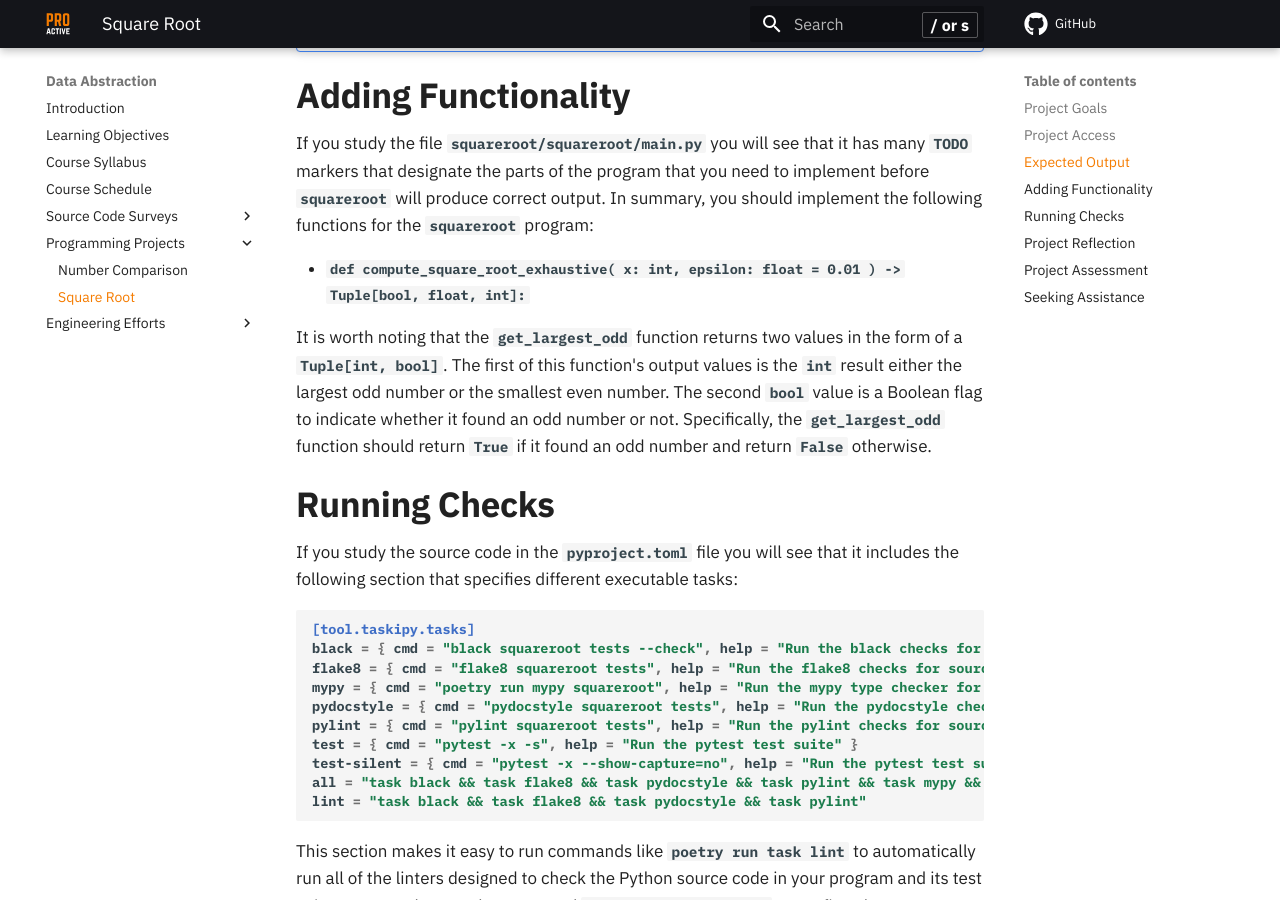
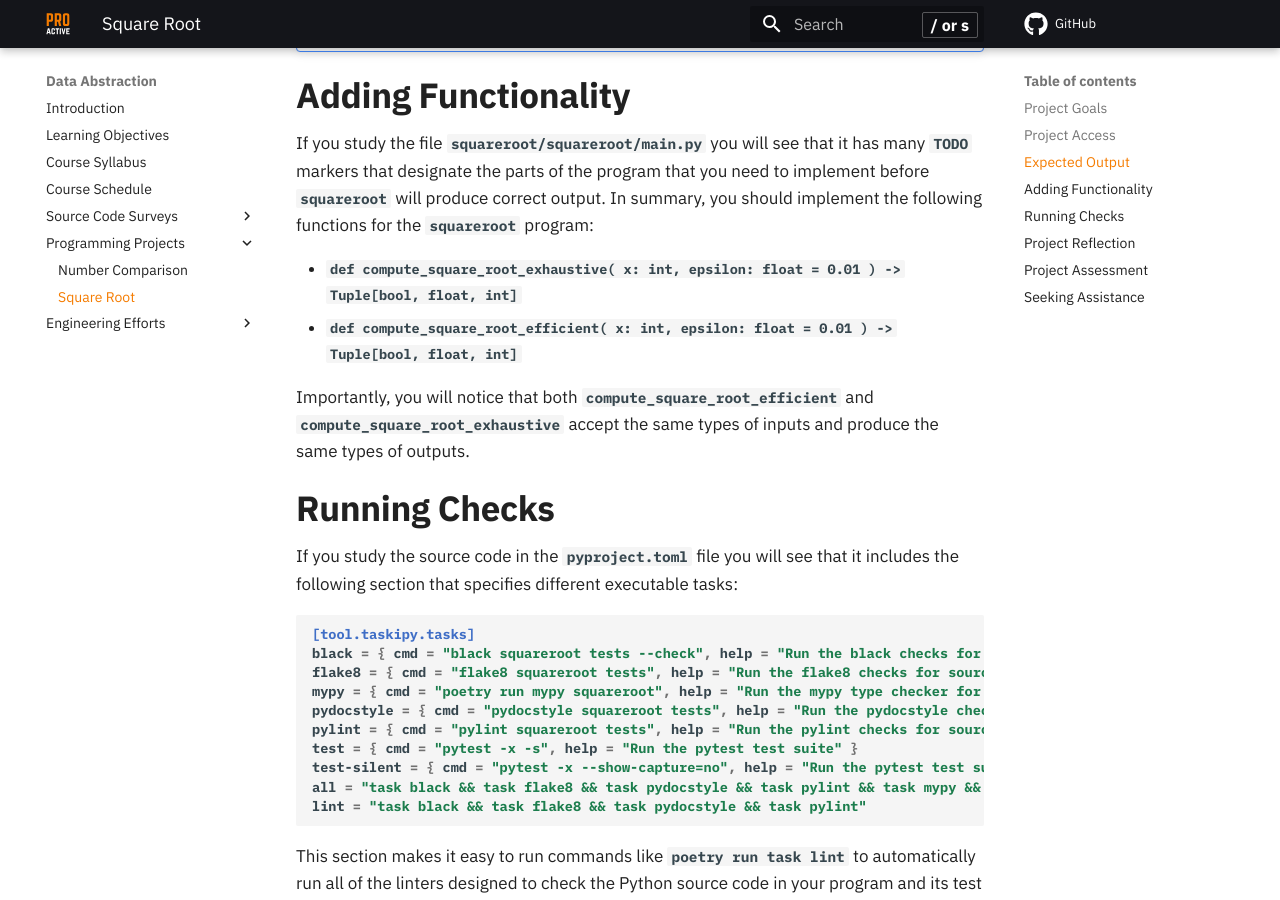
Before and after one commit to ProactiveProgrammers/www.proactiveprogrammers.com, an MkDocs documentation site: the page built from docs/data-abstraction/programming-projects/square-root.md, in a window 1280 px wide and 900 px high, scrolled down 2919 px. Built offline with MkDocs 1.6.1 and Material for MkDocs 9.7.7, drawn with Linux system fonts in a browser that asks for light colours; comment, search, counter and statistics services are not loaded.

Commit message:
feat: Add the two function signatures to square-root.

```diff
--- a/docs/data-abstraction/programming-projects/square-root.md
+++ b/docs/data-abstraction/programming-projects/square-root.md
@@ -145,15 +145,14 @@ should implement the following functions for the `squareroot` program:
 
 - `def compute_square_root_exhaustive(
     x: int, epsilon: float = 0.01
-) -> Tuple[bool, float, int]:`
+) -> Tuple[bool, float, int]`
+- `def compute_square_root_efficient(
+    x: int, epsilon: float = 0.01
+) -> Tuple[bool, float, int]`
 
-
-It is worth noting that the `get_largest_odd` function returns two values in the
-form of a `Tuple[int, bool]`. The first of this function's output values is the
-`int` result either the largest odd number or the smallest even number. The
-second `bool` value is a Boolean flag to indicate whether it found an odd number
-or not. Specifically, the `get_largest_odd` function should return `True` if it
-found an odd number and return `False` otherwise.
+Importantly, you will notice that both `compute_square_root_efficient` and
+`compute_square_root_exhaustive` accept the same types of inputs and produce the
+same types of outputs.
 
 ## Running Checks
 
```
